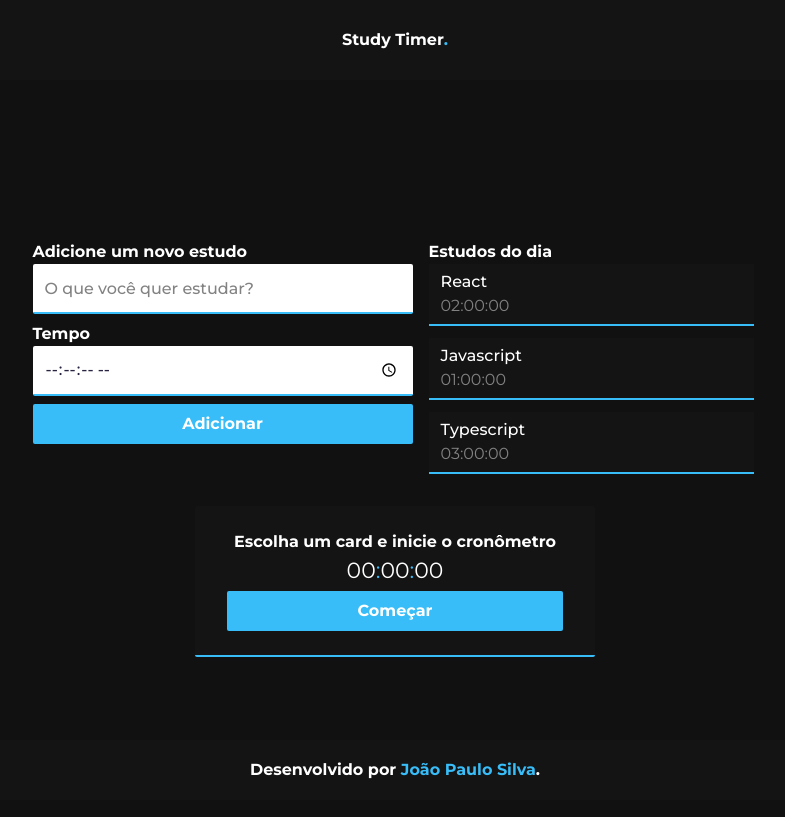
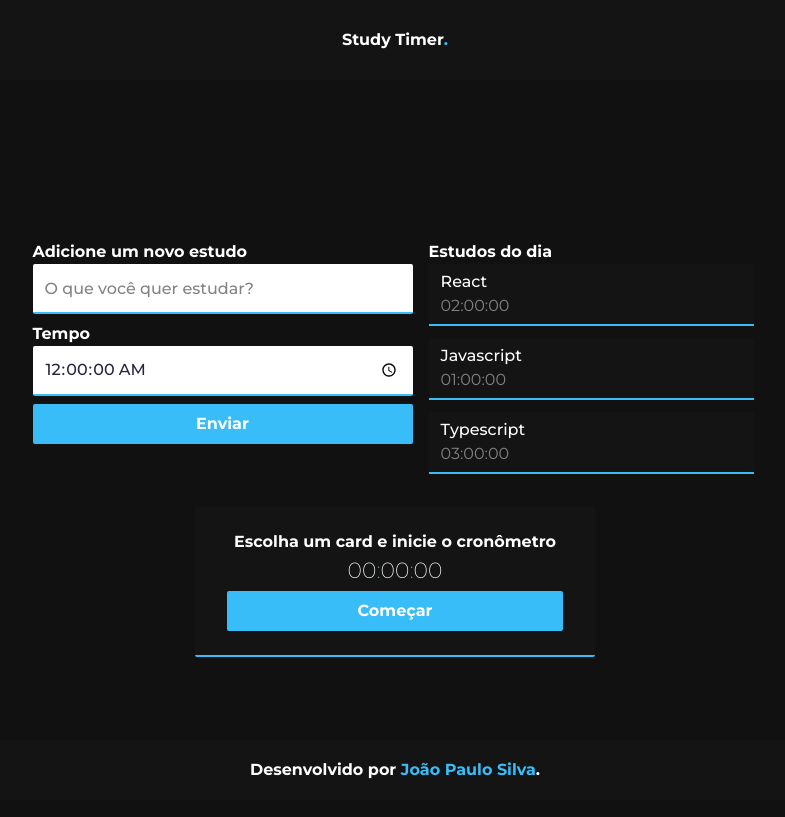
Before and after one commit to Joao0028/study-timer, a React (Create React App) app: page / in a window 1280 px wide. Shown: the whole page, without its empty margins (245-1030 px from the left). Built offline with nearby package versions, Linux system fonts and the light colour scheme.

Commit message:
controlando o formulário

```diff
--- a/src/components/Cronometro/Tempo/index.tsx
+++ b/src/components/Cronometro/Tempo/index.tsx
@@ -1,6 +1,6 @@
 export default function Tempo() {
   return (
-    <h2 className="text-[22px] mb-1 max-sm:text-[20px]">
+    <h2 className="text-[22px] mb-1 font-light max-sm:text-[20px]">
       00
       <span className="text-cor-azulClaro">:</span>
       00
--- a/src/components/Formulario/index.tsx
+++ b/src/components/Formulario/index.tsx
@@ -1,11 +1,33 @@
+import React, { useState } from "react";
 import Botao from "../Botao";
 
+interface PropsState {
+  tarefa: string;
+  tempo: string;
+}
 export default function Formulario() {
+  var [state, setState] = useState<PropsState>({
+    tarefa: "",
+    tempo: "00:00:00",
+  });
+
+  function adicionarTarefa(e:React.FormEvent<HTMLFormElement>){
+    e.preventDefault();
+    console.log(`Tarefa:` + state.tarefa + " Tempo:" + state.tempo);
+
+  }
+
   return (
-    <form className="flex flex-col gap-2">
+    <form className="flex flex-col gap-2" onSubmit={adicionarTarefa}>
       <div className="max-[500px]:flex max-[500px]:flex-col">
-        <label className="block font-bold" htmlFor="tarefa">Adicione um novo estudo</label>
+        <label className="block font-bold" htmlFor="tarefa">
+          Adicione um novo estudo
+        </label>
         <input
+          onChange={(evento) =>
+            setState({ ...state, tarefa: evento.target.value })
+          }
+          value={state.tarefa}
           className="input"
           type="text"
           name="tarefa"
@@ -15,9 +37,15 @@ export default function Formulario() {
         />
       </div>
       <div className="max-[500px]:flex max-[500px]:flex-col">
-        <label className="block font-bold" htmlFor="tempo">Tempo</label>
+        <label className="block font-bold" htmlFor="tempo">
+          Tempo
+        </label>
         <input
           className="input"
+          onChange={(evento) =>
+            setState({ ...state, tempo: evento.target.value })
+          }
+          value={state.tempo}
           type="time"
           step="1"
           min="00:00:00"
@@ -27,7 +55,7 @@ export default function Formulario() {
           required
         />
       </div>
-      <Botao texto="Adicionar"/>
+      <Botao />
     </form>
   );
 }
--- a/src/components/Lista/index.tsx
+++ b/src/components/Lista/index.tsx
@@ -1,8 +1,10 @@
 import React from "react";
 import Item from "./Item";
+import { useState } from "react"
 
 export default function Lista() {
-  const tarefas = [
+
+  const [tarefas , setTarefas] = useState([
     {
       tarefa: "React",
       tempo: "02:00:00",
@@ -15,7 +17,8 @@ export default function Lista() {
       tarefa: "Typescript",
       tempo: "03:00:00",
     },
-  ];
+  ]);
+
   return (
     <aside className="max-[500px]:mb-[1em]">
       <h2 className="font-bold">Estudos do dia</h2>
```
